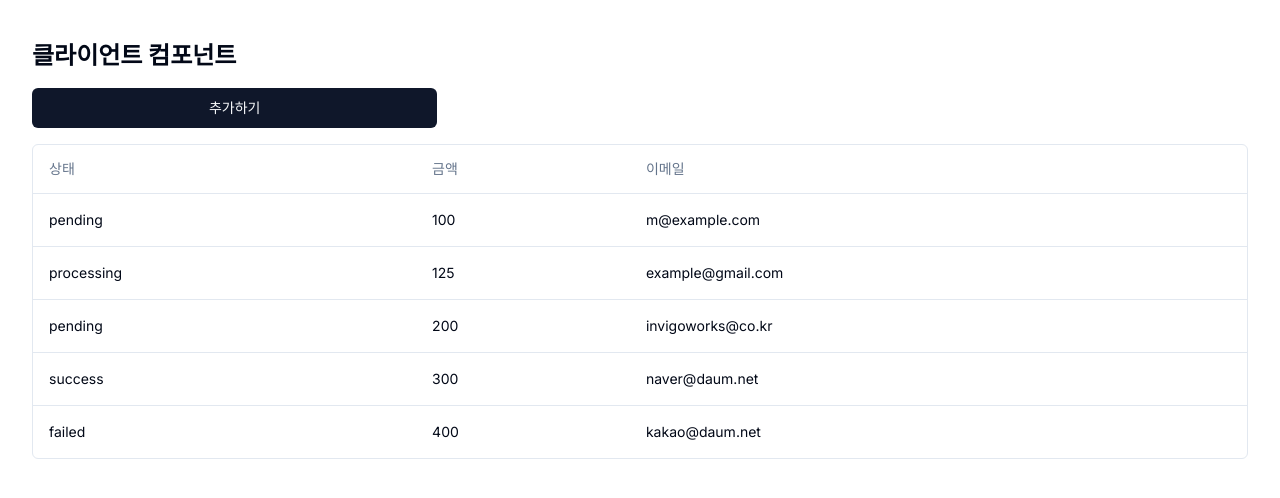
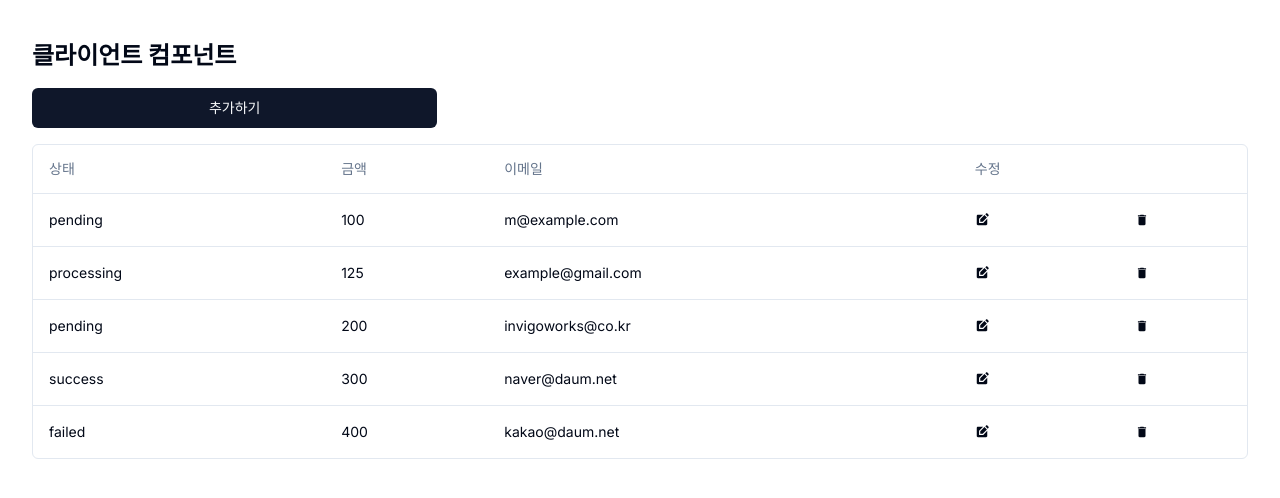
Before and after one commit to Kidongg/nextjs-crud, a Next.js app: page / in a window 1280 px wide. Shown: the top 498 px of the page. Built offline with nearby package versions, Linux system fonts and the light colour scheme; data requests are answered from the project's data file.

Commit message:
수정, 삭제 버튼

```diff
--- a/app/components/table/columns.ts
+++ b/app/components/table/columns.tsx
@@ -1,6 +1,8 @@
 "use client";
 
 import { ColumnDef } from "@tanstack/react-table";
+import { MdEditSquare } from "react-icons/md";
+import { MdDelete } from "react-icons/md";
 
 export type Payment = {
   id: string;
@@ -22,4 +24,17 @@ export const paymentColumns: ColumnDef<Payment>[] = [
     accessorKey: "email",
     header: "이메일",
   },
+  {
+    id: "edit",
+    header: "수정",
+    cell: ({ row }) => {
+      return <MdEditSquare className="cursor-pointer" />;
+    },
+  },
+  {
+    id: "delete",
+    cell: ({ row }) => {
+      return <MdDelete className="cursor-pointer" />;
+    },
+  },
 ];
--- a/package.json
+++ b/package.json
@@ -17,6 +17,7 @@
     "next": "14.1.4",
     "react": "^18",
     "react-dom": "^18",
+    "react-icons": "^5.0.1",
     "tailwind-merge": "^2.2.2",
     "tailwindcss-animate": "^1.0.7"
   },
```
Also changed, not shown: 1 other file (tests, documents, lock files or other folders).
